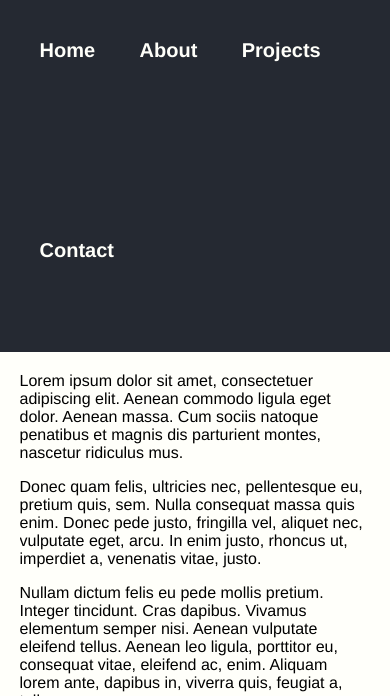
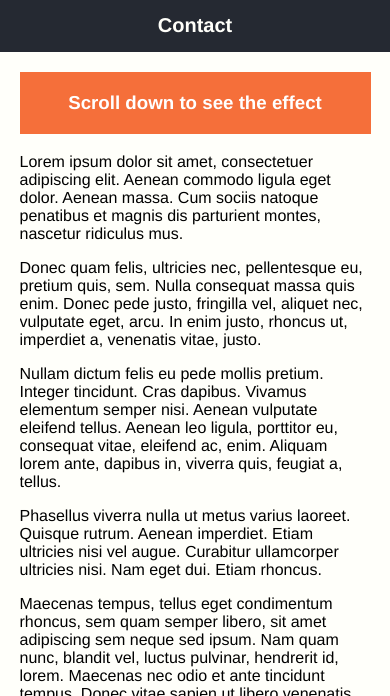
Before and after one commit to AneurysAdames/dynamic-header, a plain HTML site: page index.html in a window 390 px wide. Shown: the part 148-844 px from the top of the page. Drawn offline with nearby package versions, Linux system fonts and the light colour scheme.

Commit message:
final website

```diff
--- a/css/style.css
+++ b/css/style.css
@@ -70,9 +70,18 @@ header nav a:hover{
     margin-bottom: 1em;
 }
 
+ h3 {
+	display:block;
+	padding:20px;
+	color:#fff;
+	text-align:center;
+	background:#F56F3A;
+	margin-bottom:1em;
+}
+
 @media screen and (max-width: 950px){
     header .logo,
-    hedaer nav{
+    header nav{
         width:100%;
         text-align: center;
         line-height:100px;
--- a/index.html
+++ b/index.html
@@ -10,7 +10,7 @@
     <title>Dynamic Header</title>
 </head>
 <body>
-    <header>
+    <header class="header">
     <div class="wrapper">
         <div class="logo">
             DynamicHeader
@@ -25,6 +25,7 @@
     </header>
 
 <section class="container wrapper">
+    <h3>Scroll down to see the effect</h3>
     <p>Lorem ipsum dolor sit amet, consectetuer adipiscing elit. Aenean commodo ligula eget dolor. Aenean massa. Cum sociis natoque penatibus et magnis dis parturient montes, nascetur ridiculus mus.</p>
 
     <p>Donec quam felis, ultricies nec, pellentesque eu, pretium quis, sem. Nulla consequat massa quis enim. Donec pede justo, fringilla vel, aliquet nec, vulputate eget, arcu. In enim justo, rhoncus ut, imperdiet a, venenatis vitae, justo.</p>
--- a/js/script.js
+++ b/js/script.js
@@ -1,10 +1,11 @@
 $(document).ready(function(){
 
-    $(windows).scroll(function(){
+    $(window).scroll(function(){
         if( $(this).scrollTop() > 0 ){
-            $('header').addClass('header2');
+            $('.header').addClass('header2');
         } else{
-            $('header').removeClass('header2');
+            $('.header').removeClass('header2');
         }
     });
+
 });
```
